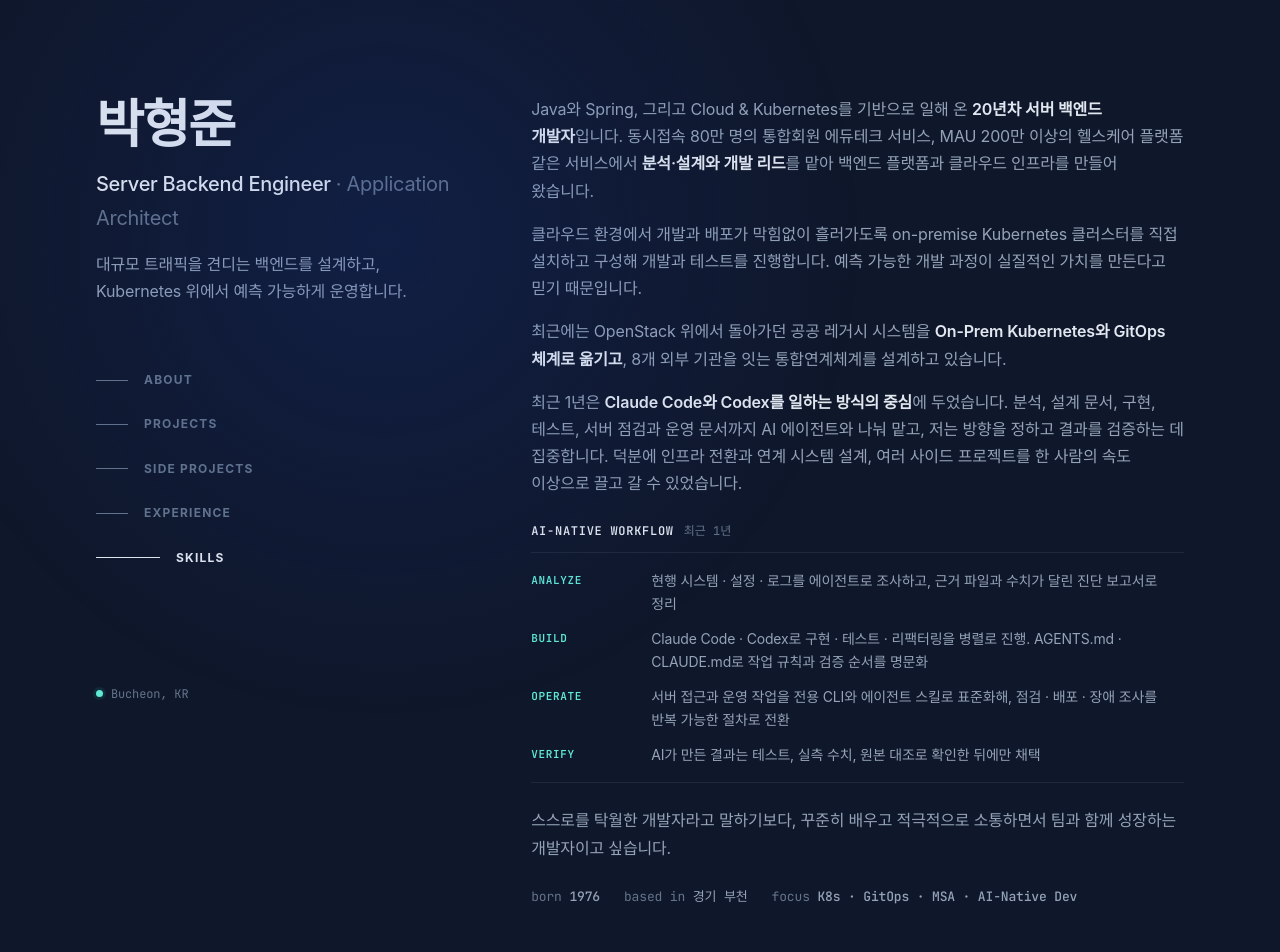
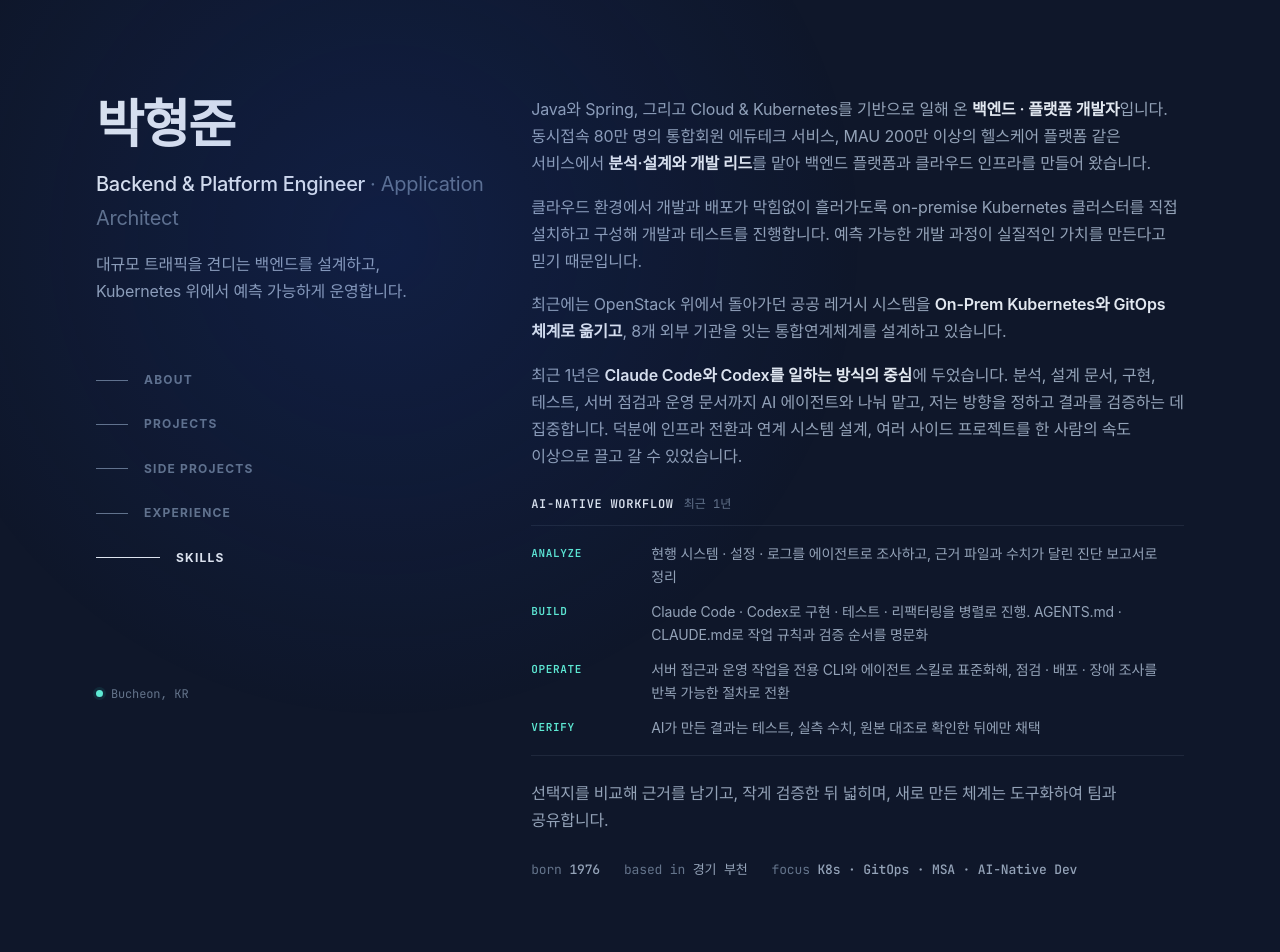
Before and after one commit to codesholic/codesholic.github.io, a plain HTML site: page index.html in a window 1280 px wide. Shown: the top 952 px of the page. Drawn offline with Linux system fonts and the light colour scheme; a web font is replaced by a local one.

Commit message:
타이틀을 Backend & Platform Engineer로 변경하고 About 문구 정리

```diff
--- a/index.html
+++ b/index.html
@@ -3,9 +3,9 @@
 <head>
 <meta charset="utf-8">
 <meta name="viewport" content="width=device-width, initial-scale=1">
-<title>박형준 | Server Backend Engineer</title>
-<meta name="description" content="20년차 서버 백엔드 엔지니어 · Application Architect 박형준의 포트폴리오">
-<meta property="og:title" content="박형준 | Server Backend Engineer">
+<title>박형준 | Backend &amp; Platform Engineer</title>
+<meta name="description" content="백엔드 &amp; 플랫폼 엔지니어 · Application Architect 박형준의 포트폴리오">
+<meta property="og:title" content="박형준 | Backend &amp; Platform Engineer">
 <meta property="og:description" content="대규모 트래픽을 견디는 백엔드를 설계하고, Kubernetes 위에서 예측 가능하게 운영합니다.">
 <meta property="og:url" content="https://codesholic.github.io/">
 <meta property="og:type" content="website">
@@ -614,7 +614,7 @@
   <header class="side">
     <div>
       <h1 class="name rise"><a href="/">박형준</a></h1>
-      <p class="role rise d1">Server Backend Engineer <span>· Application Architect</span></p>
+      <p class="role rise d1">Backend &amp; Platform Engineer <span>· Application Architect</span></p>
       <p class="tagline rise d2">대규모 트래픽을 견디는 백엔드를 설계하고, Kubernetes 위에서 예측 가능하게 운영합니다.</p>
 
 
@@ -641,7 +641,7 @@
     <section id="about" class="section about" aria-label="About">
       <div class="section-head sr-lg"><h2>About</h2></div>
       <p>
-        Java와 Spring, 그리고 Cloud &amp; Kubernetes를 기반으로 일해 온 <strong>20년차 서버 백엔드 개발자</strong>입니다.
+        Java와 Spring, 그리고 Cloud &amp; Kubernetes를 기반으로 일해 온 <strong>백엔드 · 플랫폼 개발자</strong>입니다.
         동시접속 80만 명의 통합회원 에듀테크 서비스, MAU 200만 이상의 헬스케어 플랫폼 같은 서비스에서
         <strong>분석·설계와 개발 리드</strong>를 맡아 백엔드 플랫폼과 클라우드 인프라를 만들어 왔습니다.
       </p>
@@ -681,7 +681,7 @@
       </div>
 
       <p>
-        스스로를 탁월한 개발자라고 말하기보다, 꾸준히 배우고 적극적으로 소통하면서 팀과 함께 성장하는 개발자이고 싶습니다.
+        선택지를 비교해 근거를 남기고, 작게 검증한 뒤 넓히며, 새로 만든 체계는 도구화하여 팀과 공유합니다.
       </p>
       <div class="facts">
         <span>born <b>1976</b></span>
```
